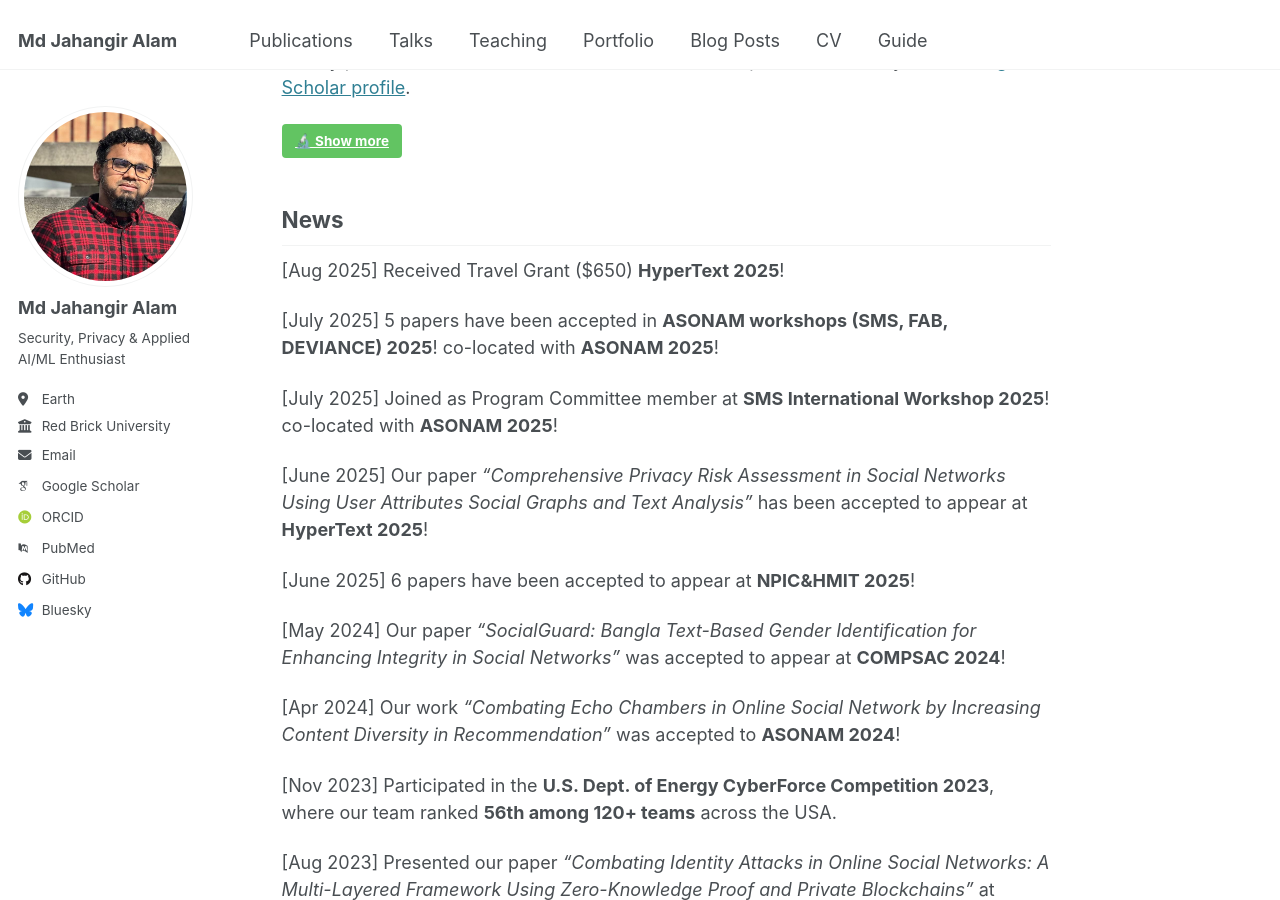
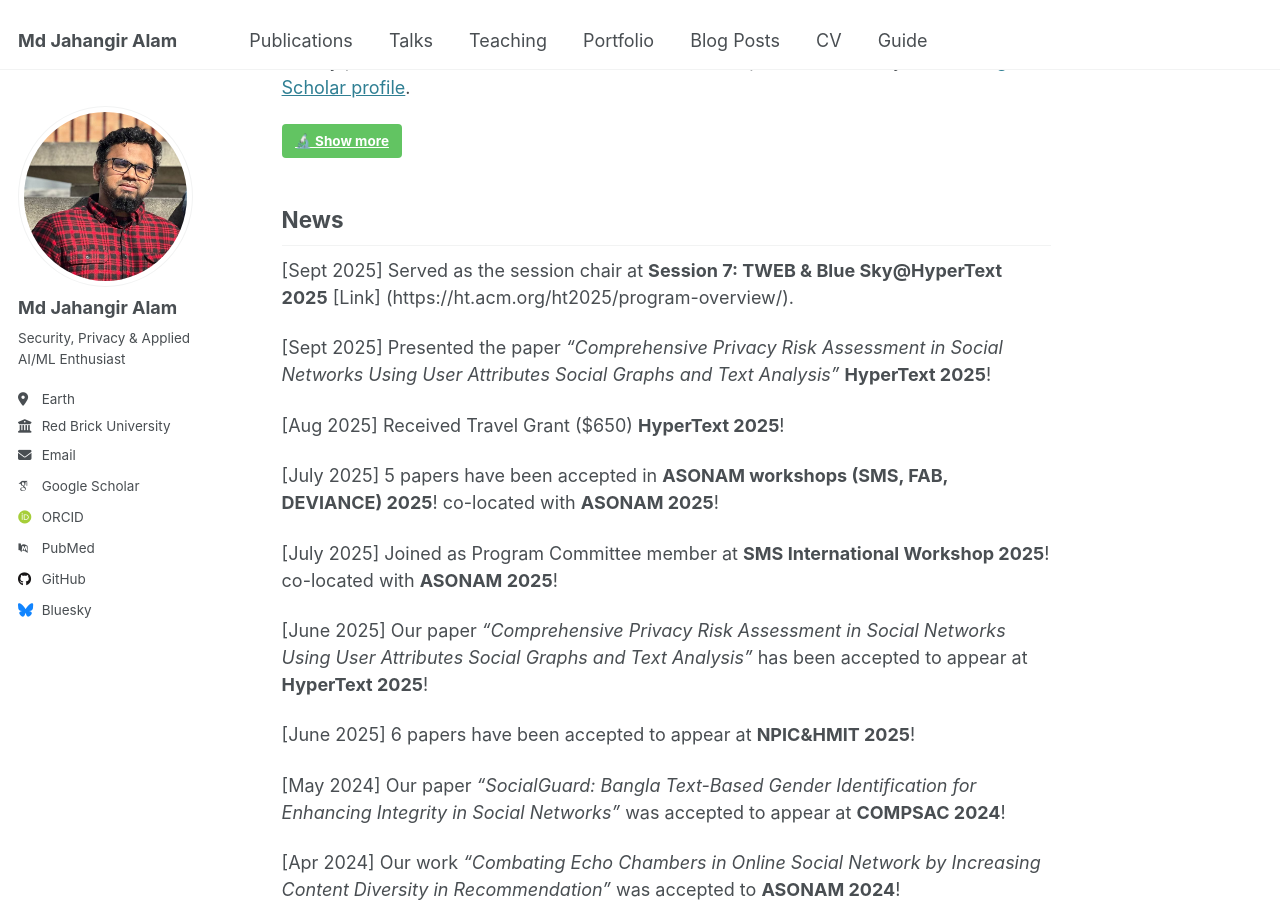
Before and after one commit to jahangircsebuet/jahangircsebuet.github.io, a Jekyll site: the page built from _pages/about.md, in a window 1280 px wide and 900 px high, scrolled down 1393 px. Built offline with Jekyll 4.4.1, drawn with Linux system fonts in a browser that asks for light colours; some web fonts are replaced.

Commit message:
update about

```diff
--- a/_pages/about.md
+++ b/_pages/about.md
@@ -39,6 +39,10 @@
 
 
 ## News
+
+[Sept 2025] Served as the session chair at **Session 7: TWEB & Blue Sky@HyperText 2025** [Link] (https://ht.acm.org/ht2025/program-overview/).
+
+[Sept 2025] Presented the paper *“Comprehensive Privacy Risk Assessment in Social Networks Using User Attributes Social Graphs and Text Analysis”* **HyperText 2025**!
 
 [Aug 2025] Received Travel Grant ($650) **HyperText 2025**!
 
```
